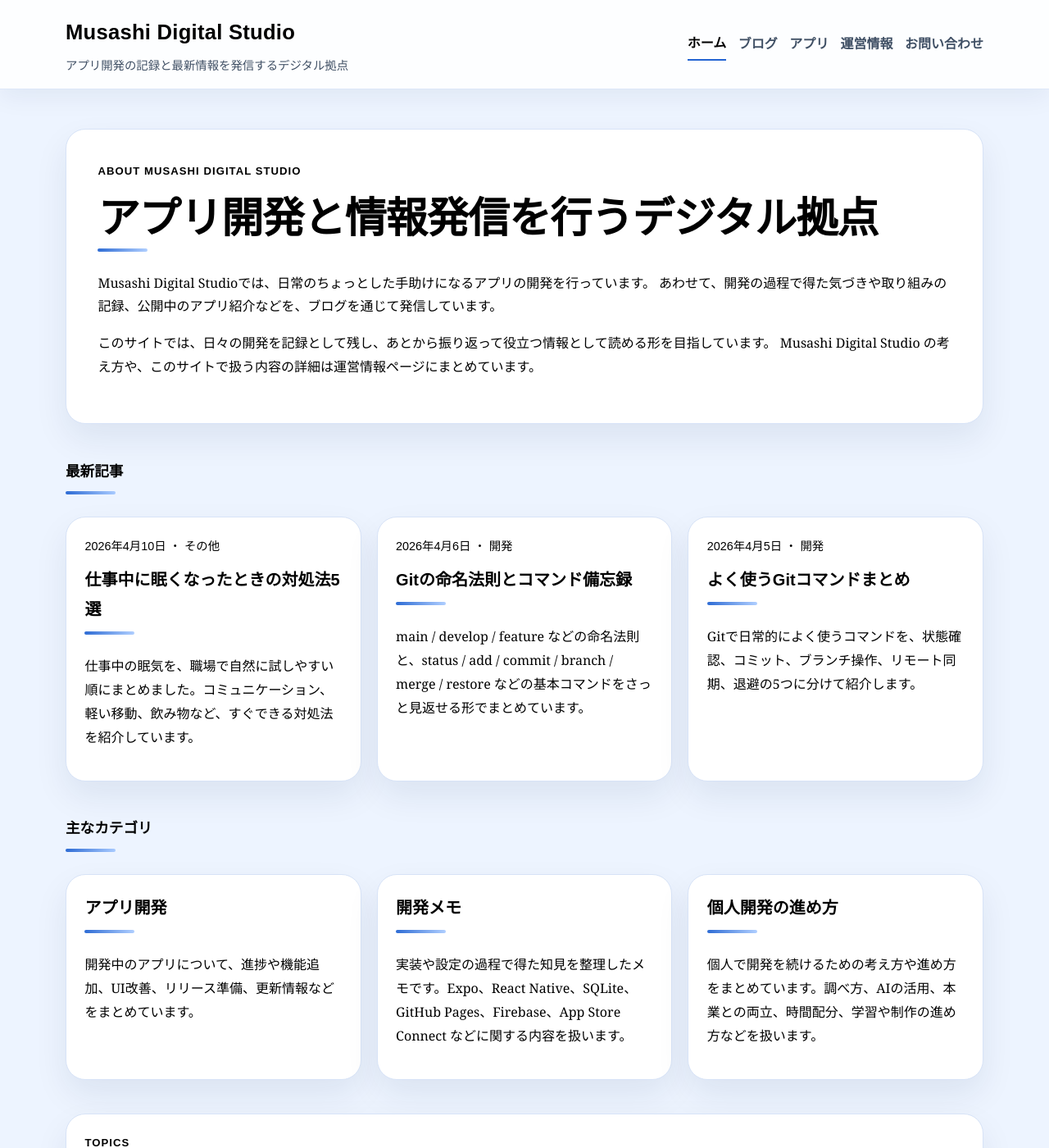
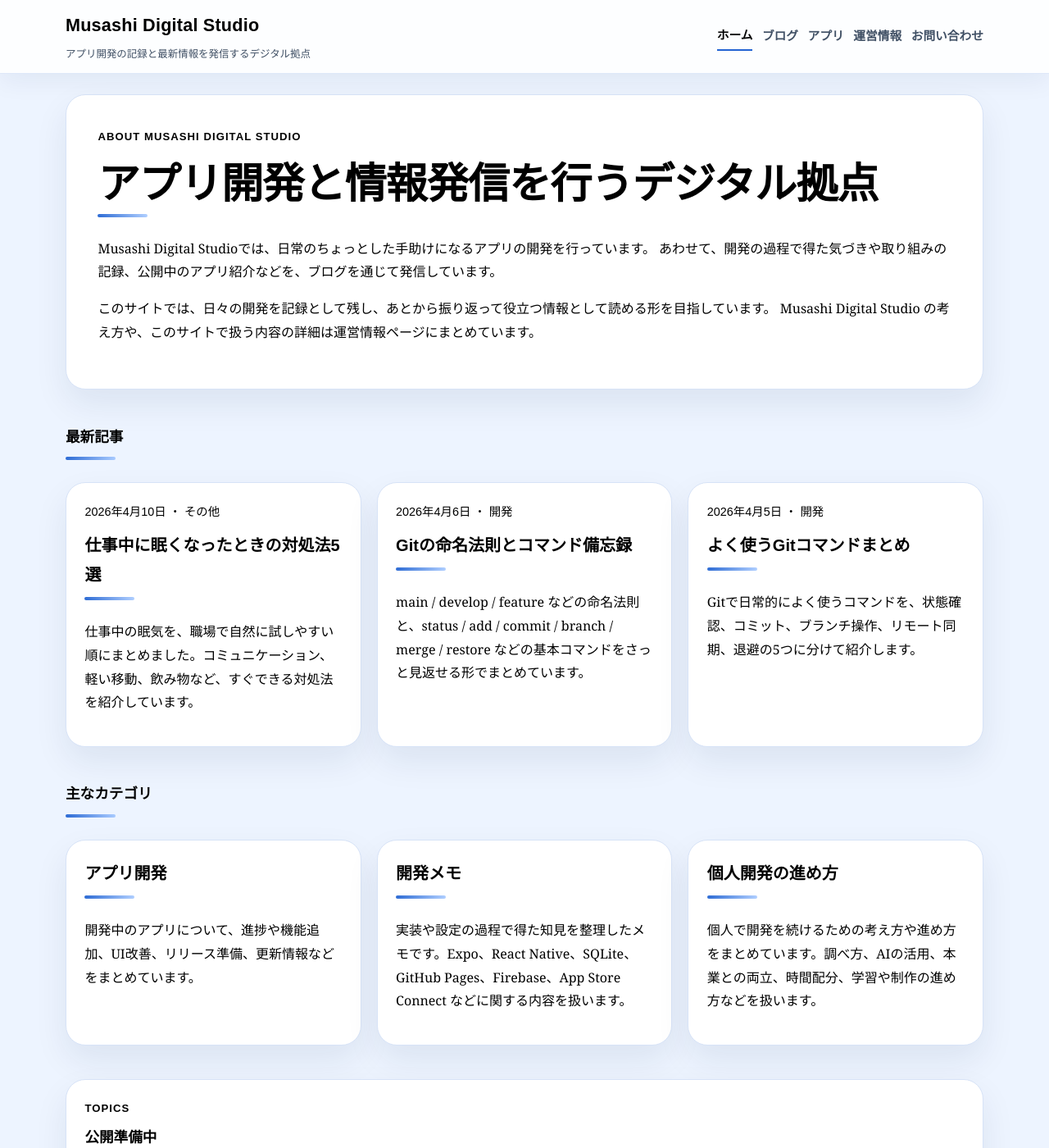
Before and after one commit to yasuhiro-toyoda/yasuhiro-toyoda.github.io, a Jekyll site: the page built from index.html, in a window 1280 px wide and 1400 px high. Shown: the whole window at 82% size. Built offline with Jekyll 4.4.1, drawn with Linux system fonts in a browser that asks for light colours.

Commit message:
ヘッダーのサイズ調整

```diff
--- a/assets/css/site.css
+++ b/assets/css/site.css
@@ -74,7 +74,7 @@ img {
   justify-content: space-between;
   align-items: center;
   gap: 1rem;
-  padding: 1rem 0;
+  padding: 0.72rem 0;
 }
 
 .brand {
@@ -88,7 +88,7 @@ img {
 
 .brand-subtitle {
   margin: 0.2rem 0 0;
-  font-size: 0.9rem;
+  font-size: 0.78rem;
   color: var(--muted);
 }
 
@@ -112,7 +112,7 @@ img {
 
 .site-main {
   flex: 1;
-  padding: 2.5rem 0 4rem;
+  padding: 1.25rem 0 4rem;
 }
 
 .hero {
@@ -1226,7 +1226,7 @@ a:hover {
 }
 
 .site-header__inner {
-  gap: 1rem 1.6rem;
+  gap: 0.7rem 1.25rem;
 }
 
 .brand,
@@ -1255,7 +1255,7 @@ a:hover {
 }
 
 .brand {
-  font-size: 1.6rem;
+  font-size: 1.35rem;
 }
 
 .brand-subtitle {
@@ -1293,7 +1293,7 @@ a:hover {
 }
 
 .site-main {
-  padding: 3rem 0 4.75rem;
+  padding: 1.6rem 0 4.75rem;
 }
 
 .page-header {
@@ -1572,7 +1572,7 @@ a:hover {
   }
 
   .site-main {
-    padding: 2.3rem 0 3.8rem;
+    padding: 1.05rem 0 3.8rem;
   }
 
   .site-nav {
@@ -1614,13 +1614,14 @@ a:hover {
 
 /* Restore classic header nav and blog filter controls */
 .site-nav {
-  gap: 0.9rem;
+  gap: 0.72rem;
   justify-content: flex-end;
 }
 
 .site-nav a {
+  font-size: 0.92rem;
   min-height: auto;
-  padding: 0.3rem 0;
+  padding: 0.18rem 0;
   border: none;
   border-radius: 0;
   background: transparent;
```
